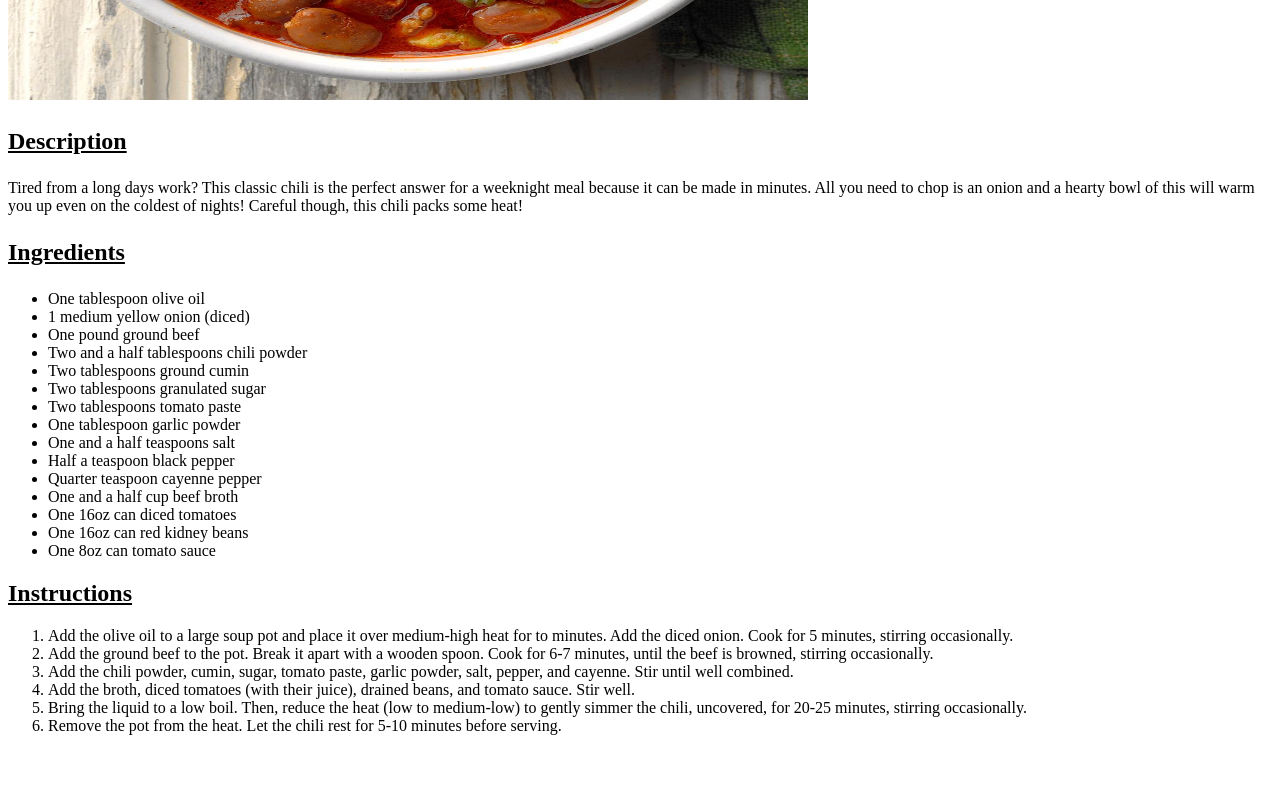
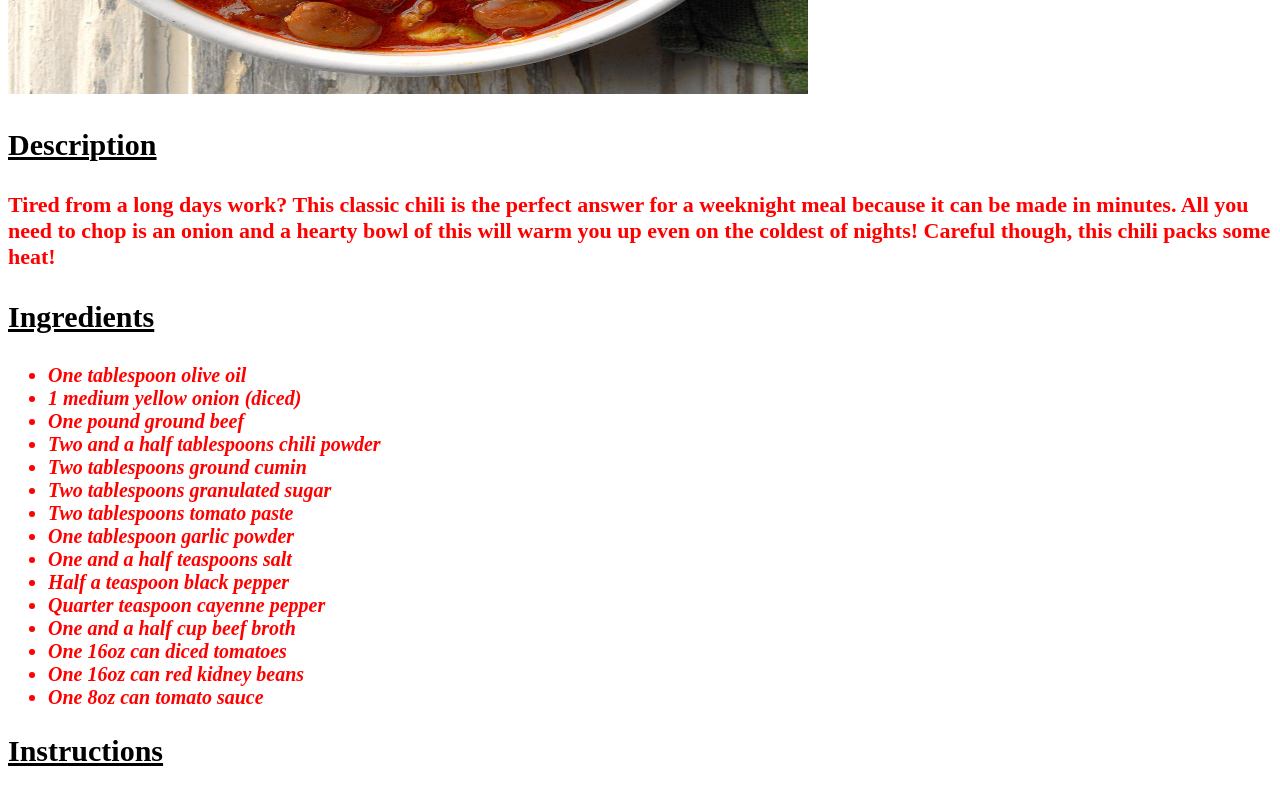
Before and after one commit to Theski-Theland/odin-recipes, a plain HTML site: page recipes/classic-chili/classic-chili.html in a window 1280 px wide. Shown: the part 480-1270 px from the top of the page. Before the commit the page ends 1231 px from the top, so only its background shows below. Drawn offline with Linux system fonts and the light colour scheme.

Commit message:
Add css selector tags

```diff
--- a/recipes/classic-chili/classic-chili.html
+++ b/recipes/classic-chili/classic-chili.html
@@ -6,14 +6,14 @@
             <link rel="stylesheet" href="styles.css">
         </head>
     <body>
-        <h1>Classic Chili</h1>
+        <h1 class="title">Classic Chili</h1>
         <img src="../../images/classic-chili.jpg" alt="classic chili" width="800" height="500">
 
-        <h2><p><b><u>Description</u></b></p></h2>
-        <p>Tired from a long days work? This classic chili is the perfect answer for a weeknight meal because it can be made in minutes. All you need to chop is an onion and a hearty bowl of this will warm you up even on the coldest of nights! Careful though, this chili packs some heat!</p>
+        <h2 class="head"><p><b><u>Description</u></b></p></h2>
+        <p class="line">Tired from a long days work? This classic chili is the perfect answer for a weeknight meal because it can be made in minutes. All you need to chop is an onion and a hearty bowl of this will warm you up even on the coldest of nights! Careful though, this chili packs some heat!</p>
 
-        <h2><p><b><u>Ingredients</u></b></p></h2>
-        <ul>
+        <h2 class="head"><p><b><u>Ingredients</u></b></p></h2>
+        <ul class="text">
             <li>One tablespoon olive oil</li>
             <li>1 medium yellow onion (diced)</li>
             <li>One pound ground beef</li>
@@ -31,8 +31,8 @@
             <li>One 8oz can tomato sauce</li>
         </ul>
 
-        <h2><b><u>Instructions</u></b></h2>
-        <ol>
+        <h2 class="head"><b><u>Instructions</u></b></h2>
+        <ol class="text">
             <li>Add the olive oil to a large soup pot and place it over medium-high heat for to minutes. Add the diced onion. Cook for 5 minutes, stirring occasionally.</li>
             <li>Add the ground beef to the pot. Break it apart with a wooden spoon. Cook for 6-7 minutes, until the beef is browned, stirring occasionally.</li>
             <li>Add the chili powder, cumin, sugar, tomato paste, garlic powder, salt, pepper, and cayenne. Stir until well combined.</li>
```
